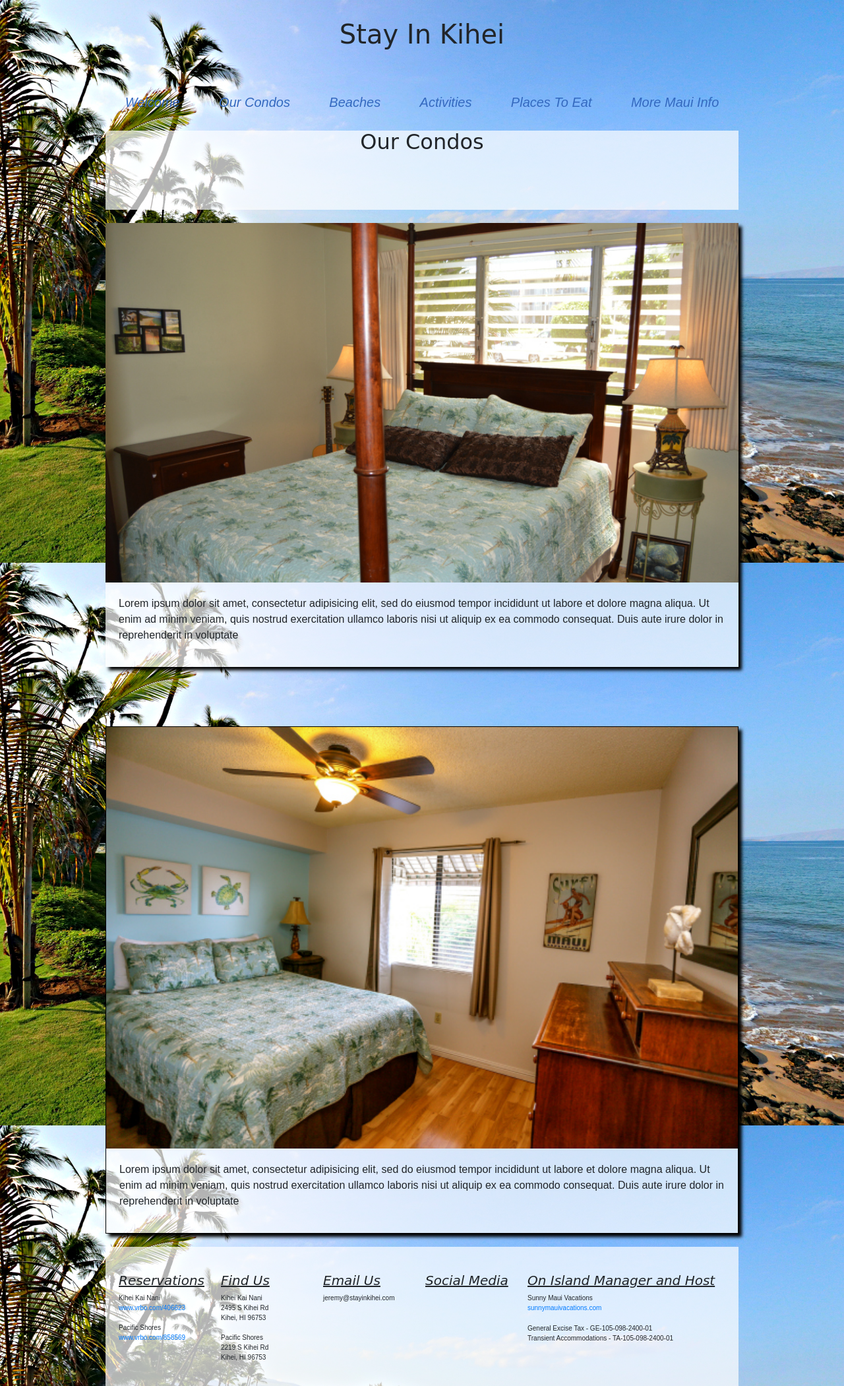
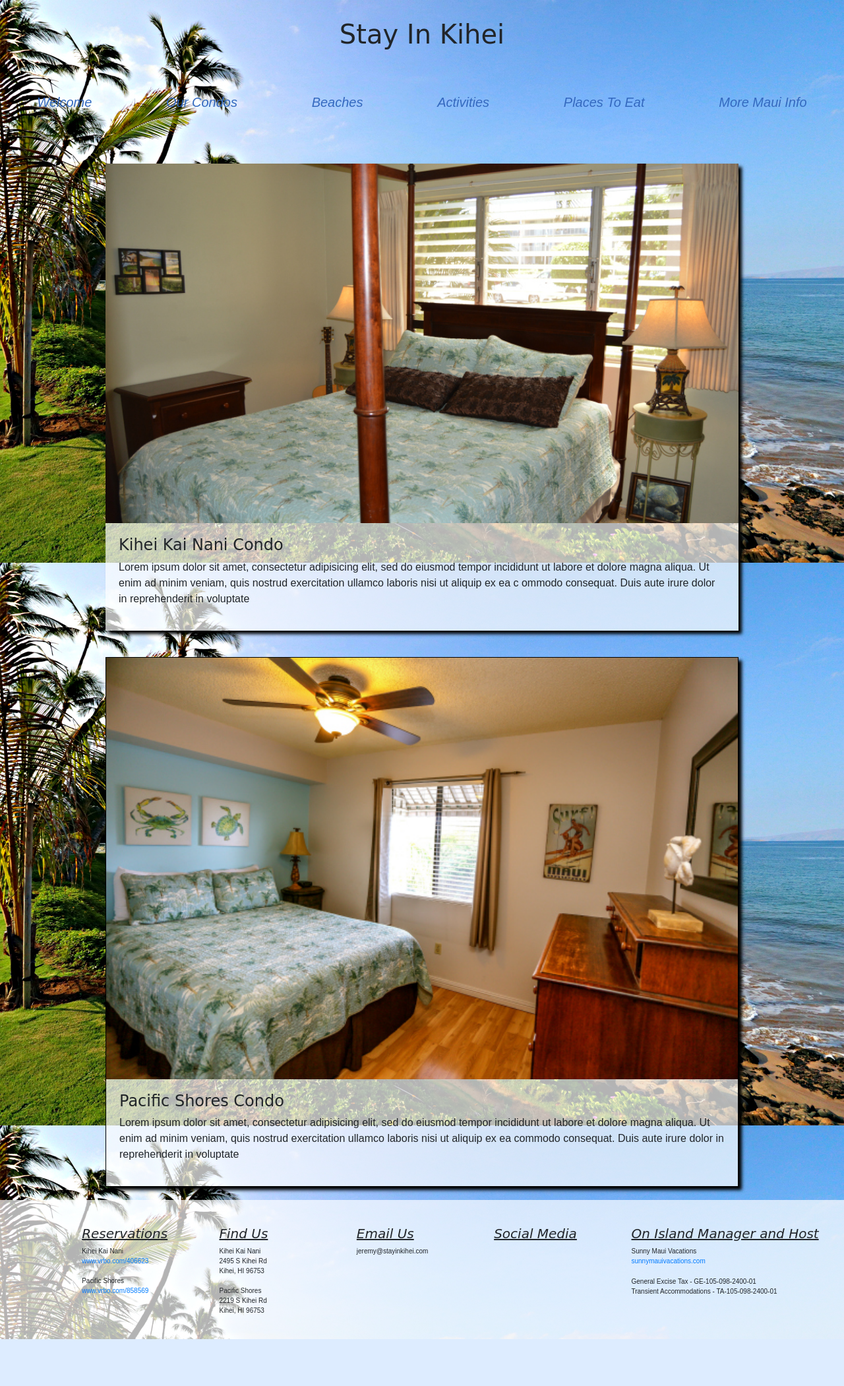
Before and after one commit to thebigbaker/stayinkihei, a Django app: page /condos/ in a window 1280 px wide. Shown: the whole page at 66% size. After the commit the page ends 2030 px from the top, so only its background shows below. Run offline with Django 3.2, Linux system fonts and the light colour scheme; some libraries are stand-ins or nearby versions.

Commit message:
footer adjustment/ condos page edits
removed content max width and added to main.  added footer to container-fluid to stretch across the entire width of page.

```diff
--- a/static/css/style.css
+++ b/static/css/style.css
@@ -6,7 +6,7 @@
   display: grid;
   grid-template-columns: repeat(12, 1fr);
   grid-template-rows: minmax(100px, auto);
-  max-width: 960px;
+  /*max-width: 960px;*/
   margin: 0 auto;
   grid-gap: 20px;
   grid-template-areas: "head head head head head head head head head head head head"
@@ -45,6 +45,8 @@ nav {
 
 main {
   grid-area: main;
+  max-width: 960px;
+  margin: 0 auto;
   /*border: 1px solid black;*/
 
 }
@@ -74,7 +76,7 @@ footer {
 }
 
 .booking-options {
-  grid-column: 1/3;
+  grid-column: 2/4;
   grid-row: 1/2;
   padding-top: 20px;
   /*border: 1px solid black;*/
@@ -97,7 +99,7 @@ footer {
 
 .locations {
   grid-row: 1;
-  grid-column: 3/5;
+  grid-column: 4/6;
   padding-top: 20px;
   /*border: 1px solid black;*/
 }
@@ -118,7 +120,7 @@ footer {
 
 
 .email {
-  grid-column: 5/7;
+  grid-column: 6/8;
   grid-row: 1;
   padding-top: 20px;
   /*border: 1px solid black;*/
@@ -140,7 +142,7 @@ footer {
 
 
 .social-media{
-  grid-column: 7/9;
+  grid-column: 8/10;
   padding-top: 20px;
   /*grid-row: 2/3;*/
   /*border: 1px solid black;*/
@@ -156,7 +158,7 @@ footer {
 
 .tax-info {
   /*grid-row: 11/13;*/
-  grid-column: 9/13;
+  grid-column: 10/13;
   padding-top: 20px;
 }
 
@@ -177,12 +179,13 @@ footer {
   font-family: 'Lobster', cursive;
   color: #186D6E;
   text-shadow: #ffffff 3px 3px 0px, rgba(0, 0, 0, 0.2) 6px 6px 0px;
-  text-align: center
+  text-align: center;
+  padding-top: 60px;
 }
 
 .empty-box {
   display: grid;
-  grid-template-rows: 300px;
+  grid-template-rows: 200px;
 }
 
 
@@ -192,16 +195,17 @@ footer {
 /*----------------------------*/
 
 .condos-block {
+  padding-top: 50px;
   display: grid;
   grid-template-columns: repeat(11, 1fr);
   grid-auto-rows: minmax(50px, auto);
-  grid-gap: 20px;
+  grid-gap: 40px;
   /*background-color: rgba(255, 255, 255, 0.7);*/
 
 }
 
 .condos-title {
-  grid-row: 1/3;
+  /*grid-row: 1/3;*/
   grid-column: 1/12;
   font-family: 'Niconne', cursive;
   text-align: center;
@@ -210,7 +214,7 @@ footer {
 
 
 .kkn-box {
-  grid-row: 3;
+  /*grid-row: 3;*/
   grid-column: 1/12;
   background-color: rgba(255, 255, 255, 0.7);
   box-shadow: 5px 5px 5px black;
@@ -221,28 +225,38 @@ footer {
   height: auto;
 }
 
-.kkn-box p {
-  padding: 20px
+.kkn-box-content {
+  padding: 20px;
+}
+
+.kkn-box h4 {
+  font-family: 'Niconne', cursive;
 }
 
 
+
 .ps-box {
-  grid-row: 5;
+  /*grid-row: 5;*/
   grid-column: 1/12;
   border: 1px solid black;
   background-color: rgba(255, 255, 255, 0.7);
   box-shadow: 5px 5px 5px black;
 }
 
+.ps-box-content {
+  padding: 20px;
+}
+
+.ps-box h4 {
+  font-family: 'Niconne', cursive;
+}
 
 .ps-box img {
   width: 100%;
   height: auto;
 }
 
-.ps-box p {
-  padding: 20px;
-}
+
 
 
 /*------------------*/
@@ -341,7 +355,16 @@ footer {
 /*-----beaches page-----*/
 /*----------------------*/
 
-.south-beaches-card {
+.beaches-block {
+  display: grid;
+  grid-gap: 30px;
+}
+
+.card {
+  box-shadow: 5px 5px 5px black;
+}
+
+/*.south-beaches-card {
   box-shadow: 5px 5px 5px black;
 }
 
@@ -351,7 +374,7 @@ footer {
 
 .north-beaches-card {
   box-shadow: 5px 5px 5px black;
-}
+}*/
 
 .card-body h4 {
   font-family: 'Niconne', cursive;
@@ -379,6 +402,7 @@ footer {
   grid-gap: 30px;
 }
 
-.card {
+/*box-shadow set in beaches page css*/
+/*.card {
   box-shadow: 5px 5px 5px black;
-}
+}*/
--- a/templates/beaches/beaches.html
+++ b/templates/beaches/beaches.html
@@ -19,6 +19,8 @@ body {
 
 
 {%block main%}
+<div class="beaches-block">
+
   <div class="south-beaches-card">
     <div class="card mb-3">
       <a href="{% url 'south_maui_beaches' %}">
@@ -67,4 +69,5 @@ body {
         </div>
     </div>
   </div>
+</div>
 {% endblock %}
--- a/templates/condos/condos.html
+++ b/templates/condos/condos.html
@@ -21,32 +21,37 @@ body {
 
   <div class="condos-block">
 
-    <div class="condos-title">
+    <!---<div class="condos-title">
       <h2>Our Condos</h2>
-    </div>
+    </div>--->
 
 
     <div class="kkn-box">
       <a href="{% url 'kkn' %}">
         <img src="{% static 'imgs/condos/kkn_bedroom.jpg' %}" alt="KKN Bedroom">
       </a>
-      <p>Lorem ipsum dolor sit amet, consectetur adipisicing elit, sed do eiusmod
-        tempor incididunt ut labore et dolore magna aliqua. Ut enim ad minim
-        veniam, quis nostrud exercitation ullamco laboris nisi ut aliquip ex ea
-        commodo consequat. Duis aute irure dolor in reprehenderit in voluptate
-      </p>
+      <div class="kkn-box-content">
+        <h4>Kihei Kai Nani Condo</h4>
+        <p>Lorem ipsum dolor sit amet, consectetur adipisicing elit, sed do eiusmod
+          tempor incididunt ut labore et dolore magna aliqua. Ut enim ad minim
+          veniam, quis nostrud exercitation ullamco laboris nisi ut aliquip ex ea
+        c ommodo consequat. Duis aute irure dolor in reprehenderit in voluptate
+        </p>
+      </div>
     </div>
 
     <div class="ps-box">
       <a href="{% url 'pacific_shores' %}">
         <img src="{% static 'imgs/condos/ps_bedroom.jpg' %}" alt="PS Bedroom">
       </a>
-      <p>Lorem ipsum dolor sit amet, consectetur adipisicing elit, sed do eiusmod
-        tempor incididunt ut labore et dolore magna aliqua. Ut enim ad minim
-        veniam, quis nostrud exercitation ullamco laboris nisi ut aliquip ex ea
-        commodo consequat. Duis aute irure dolor in reprehenderit in voluptate
-      </p>
-
+      <div class="ps-box-content">
+        <h4>Pacific Shores Condo</h4>
+        <p>Lorem ipsum dolor sit amet, consectetur adipisicing elit, sed do eiusmod
+          tempor incididunt ut labore et dolore magna aliqua. Ut enim ad minim
+          veniam, quis nostrud exercitation ullamco laboris nisi ut aliquip ex ea
+          commodo consequat. Duis aute irure dolor in reprehenderit in voluptate
+        </p>
+      </div>
+    </div>
   </div>
-</div>
 {% endblock %}
```
Lines whose indentation alone changed are shown as unchanged.
